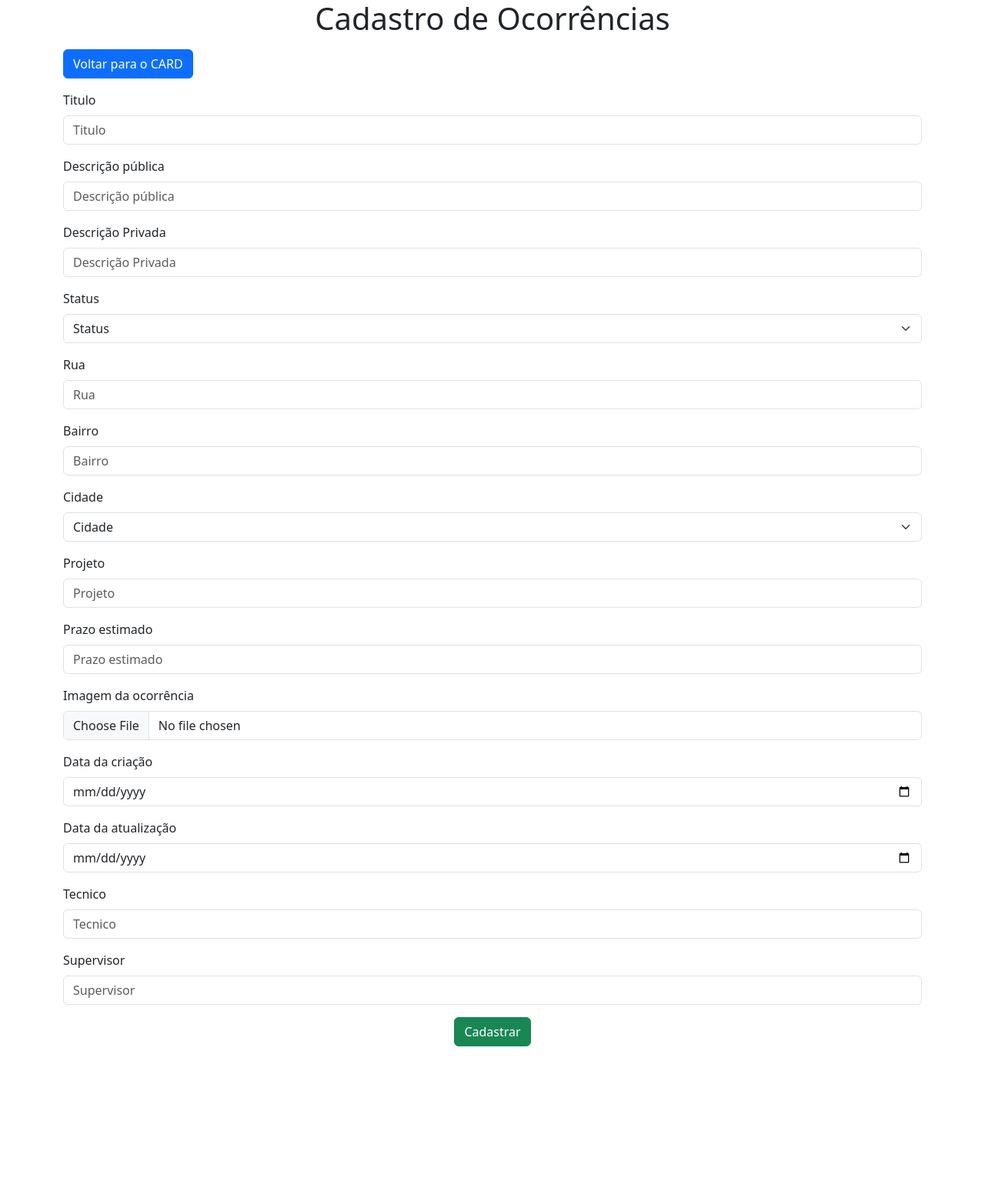
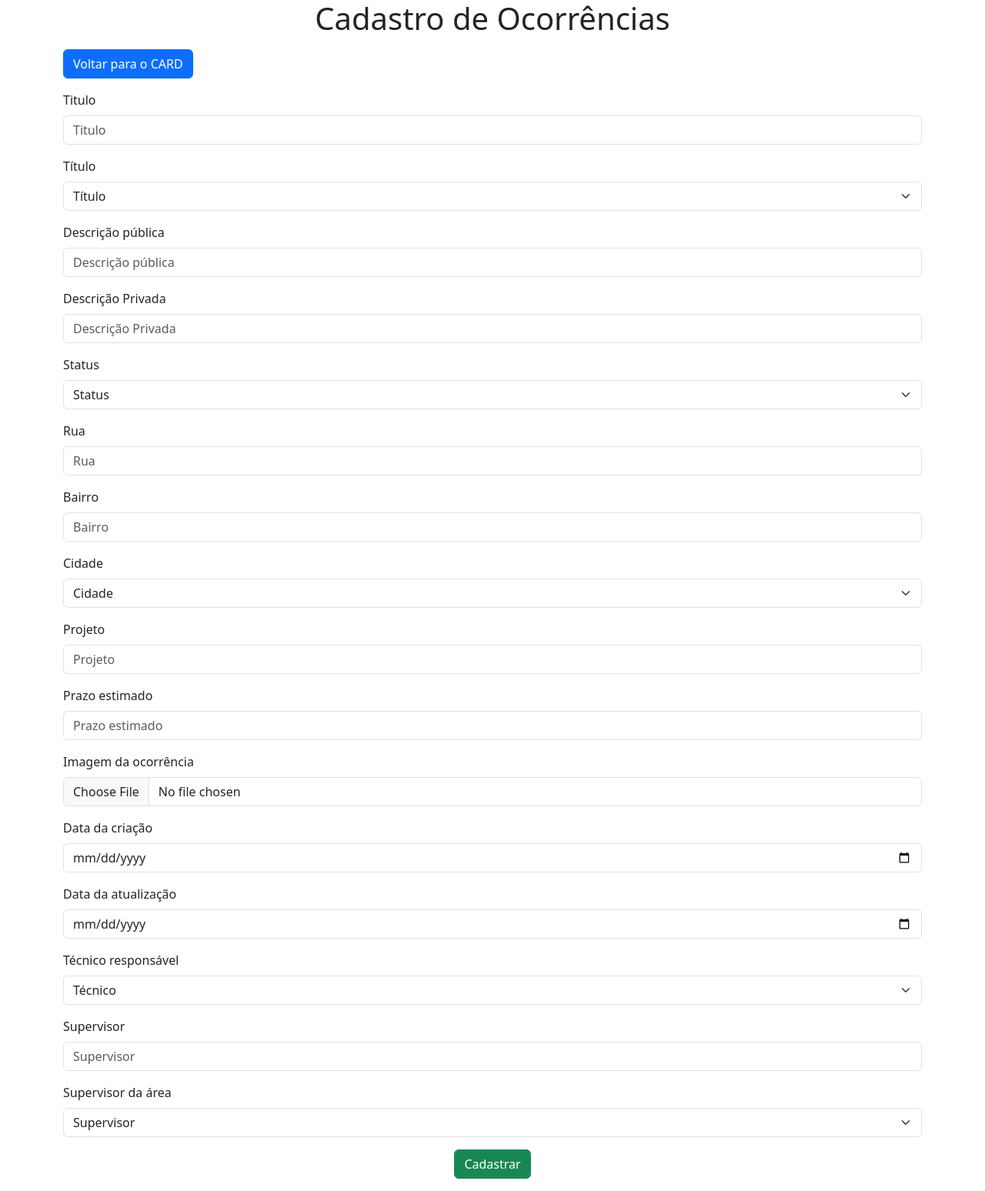
Before and after one commit to ArthurJoaquim7/Dpainel, a PHP site: page /components/form.php in a window 1280 px wide. Shown: the whole page at 77% size. Before the commit the page ends 1360 px from the top, so only its background shows below. Run offline with PHP 8.4, Linux system fonts and the light colour scheme.

Commit message:
Lógica do btn DELETE e alocando imagem

```diff
--- a/acoes.php
+++ b/acoes.php
@@ -56,3 +56,21 @@ if (isset($_POST['create_card'])) {
     header("Location: /components/form.php"); // redireciona após processar
     exit;
 }
+
+if (isset($_POST['delete_card'])) {
+    $card_id = mysqli_real_escape_string($conexao, $_POST['delete_card']);
+
+    $sql = "DELETE FROM card WHERE id = '$card_id'";
+
+    mysqli_query($conexao, $sql);
+
+    if (mysqli_affected_rows($conexao) > 0) {
+        $_SESSION['message'] = 'Card deletado com sucesso!';
+        header('Location: index.php');
+        exit;
+    } else {
+        $_SESSION['message'] = 'Erro ao deletar o Card' . mysqli_error($conexao);
+        header('Location: index.php');
+        exit;
+    }
+}
--- a/components/form.php
+++ b/components/form.php
@@ -26,12 +26,22 @@ require_once '../acoes.php';
                 </div>
                 <div class="mb-3">
                     <label for="titulo" class="form-label">Titulo</label>
-                    <input type="text" name="titulo" class="form-control" id="titulo" placeholder="Titulo">
+                    <input type="text" name="titulo" class="form-control" id="titulo" placeholder="Titulo" required>
+                </div>
+
+                <div class="mb-3">
+                    <label for="titulo" class="form-label">Título</label>
+                    <select class="form-select" name="titulo" id="titulo" aria-label="Default select example" required>
+                        <option selected>Título</option>
+                        <option value="Rompimento de fibras">Rompimento de fibras</option>
+                        <option value="Reparo emergencial">Reparo emergencial</option>
+                        <option value="Manutenção">Manutenção</option>
+                    </select>
                 </div>
                 <!-- ==== -->
                 <div class="mb-3">
                     <label for="descricaoPublica" class="form-label">Descrição pública</label>
-                    <input type="text" name="descricaoPublica" class="form-control" id="descricaoPublica" placeholder="Descrição pública">
+                    <input type="text" name="descricaoPublica" class="form-control" id="descricaoPublica" placeholder="Descrição pública" required>
                 </div>
                 <!-- ==== -->
                 <div class="mb-3">
@@ -41,7 +51,7 @@ require_once '../acoes.php';
                 <!-- ==== -->
                 <div class="mb-3">
                     <label for="status" class="form-label">Status</label>
-                    <select class="form-select" name="status" id="status" aria-label="Default select example">
+                    <select class="form-select" name="status" id="status" aria-label="Default select example" required>
                         <option selected>Status</option>
                         <option value="Em andamento">Em andamento</option>
                         <option value="Resolvido">Resolvido</option>
@@ -52,17 +62,17 @@ require_once '../acoes.php';
                 <!-- ==== -->
                 <div class="mb-3">
                     <label for="rua" class="form-label">Rua</label>
-                    <input type="text" name="rua" class="form-control" id="rua" placeholder="Rua">
+                    <input type="text" name="rua" class="form-control" id="rua" placeholder="Rua" required>
                 </div>
                 <!-- ==== -->
                 <div class="mb-3">
                     <label for="bairro" class="form-label">Bairro</label>
-                    <input type="text" name="bairro" class="form-control" id="bairro" placeholder="Bairro">
+                    <input type="text" name="bairro" class="form-control" id="bairro" placeholder="Bairro" required>
                 </div>
                 <!-- ==== -->
                 <div class="mb-3">
                     <label for="cidade" class="form-label">Cidade</label>
-                    <select class="form-select" name="cidade" id="cidade" aria-label="Default select example">
+                    <select class="form-select" name="cidade" id="cidade" aria-label="Default select example" required>
                         <option selected>Cidade</option>
                         <option value="Vitória de Santo Antão">Vitória de Santo Antão</option>
                         <option value="Carpina">Carpina</option>
@@ -78,17 +88,17 @@ require_once '../acoes.php';
                 <!-- ==== -->
                 <div class="mb-3">
                     <label for="prazoEstimado" class="form-label">Prazo estimado</label>
-                    <input type="text" name="prazoEstimado" class="form-control" id="prazoEstimado" placeholder="Prazo estimado">
+                    <input type="text" name="prazoEstimado" class="form-control" id="prazoEstimado" placeholder="Prazo estimado" required>
                 </div>
                 <!-- ==== -->
                 <div class="mb-3">
                     <label for="imagemOcorrencia" class="form-label">Imagem da ocorrência</label>
-                    <input class="form-control" type="file" name="imagemOcorrencia" id="imagemOcorrencia">
+                    <input class="form-control" type="file" name="imagemOcorrencia" id="imagemOcorrencia" required>
                 </div>
                 <!-- ==== -->
                 <div class="mb-3">
                     <label for="dataCriacao" class="form-label">Data da criação</label>
-                    <input type="date" name="dataCriacao" class="form-control" id="dataCriacao">
+                    <input type="date" name="dataCriacao" class="form-control" id="dataCriacao" required>
                 </div>
                 <!-- ==== -->
                 <div class="mb-3">
@@ -97,13 +107,31 @@ require_once '../acoes.php';
                 </div>
                 <!-- ==== -->
                 <div class="mb-3">
-                    <label for="tecnicoResponsavel" class="form-label">Tecnico</label>
-                    <input type="text" name="tecnicoResponsavel" class="form-control" id="tecnicoResponsavel" placeholder="Tecnico">
+                    <label for="tecnicoResponsavel" class="form-label">Técnico responsável</label>
+                    <select class="form-select" name="tecnicoResponsavel" id="tecnicoResponsavel" aria-label="Default select example" required>
+                        <option selected>Técnico</option>
+                        <option value="José Maria">José Maria</option>
+                        <option value="Augusto Cesar">Augusto Cesar</option>
+                        <option value="Ricardo Amorim">Ricardo Amorim</option>
+                        <option value="Cabrito Neves">Cabrito Neves</option>
+                    </select>
                 </div>
                 <!-- ==== -->
                 <div class="mb-3">
                     <label for="supervisor" class="form-label">Supervisor</label>
                     <input type="text" name="supervisor" class="form-control" id="supervisor" placeholder="Supervisor">
+                </div>
+
+
+                 <div class="mb-3">
+                    <label for="supervisor" class="form-label">Supervisor da área</label>
+                    <select class="form-select" name="supervisor" id="supervisor" aria-label="Default select example" required>
+                        <option selected>Supervisor</option>
+                        <option value="Sergio">Sergio</option>
+                        <option value="Julius">Julius</option>
+                        <option value="Cristiano">Cristiano</option>
+                        <option value="Marcos">Marcos</option>
+                    </select>
                 </div>
                 <!-- ==== -->
                 <div class="mb-3 text-center">
--- a/index.php
+++ b/index.php
@@ -67,7 +67,9 @@ require 'conexao.php';
                                         <span class="badge text-bg-primary"><?= $cards['status'] ?></span>
                                     </div>
                                     <a href="/components/view.php?id=<?= $cards['id'] ?>" class="btn btn-secondary">Detalhes</a>
-                                    <button type="submit" name="delete_card" value="<?=$cards['id']?>" class="btn btn-danger">Deletar</button>
+                                    <form action="acoes.php" method="POST" class="d-inline">
+                                        <button type="submit" name="delete_card" value="<?= $cards['id'] ?>" class="btn btn-danger">Deletar</button>
+                                    </form>
                                 </div>
                             </div>
                     <?php
```
Also changed, not shown: uploads/img_68335c6c7c61a7.97890102.jpg (added).
